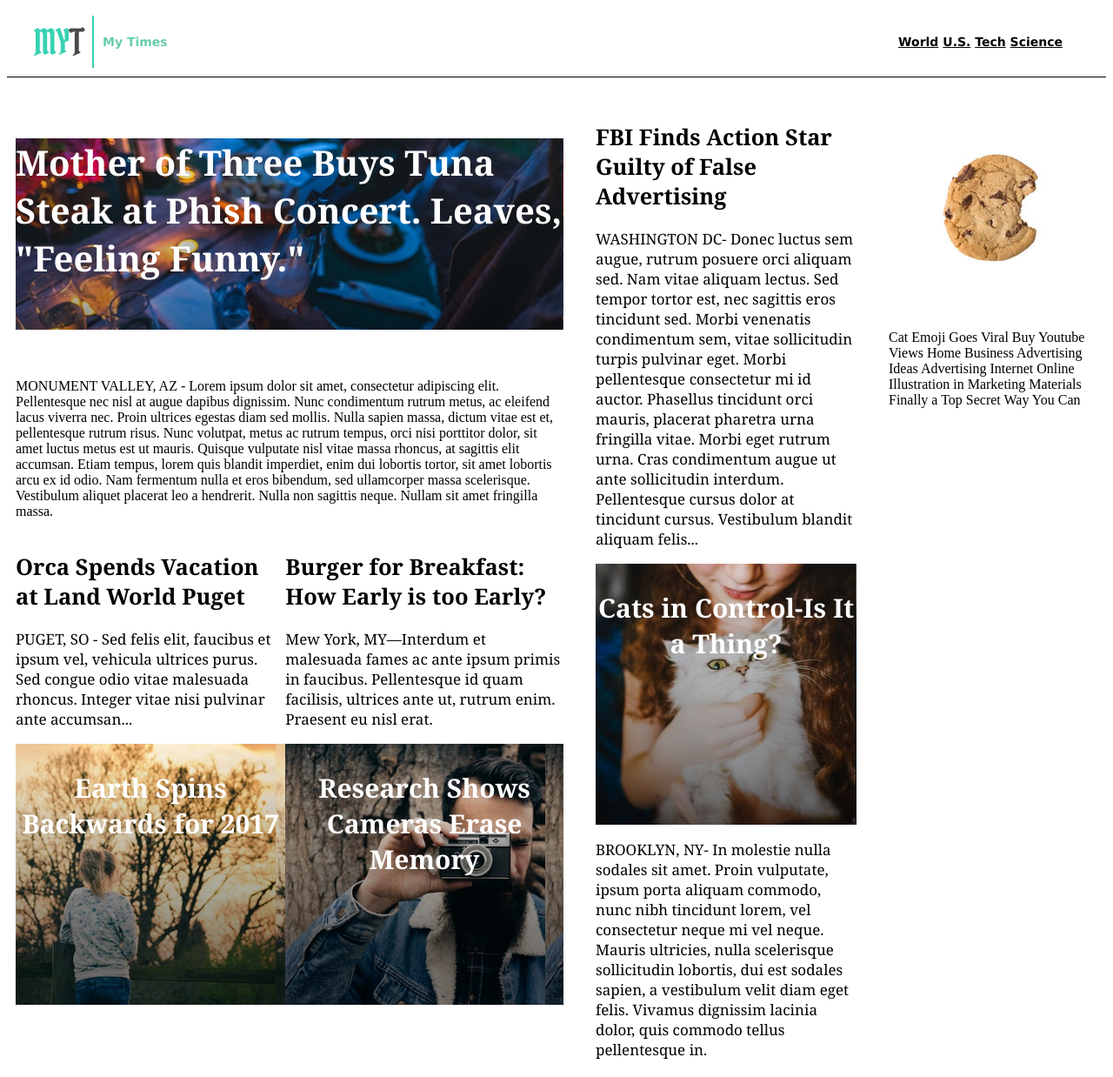
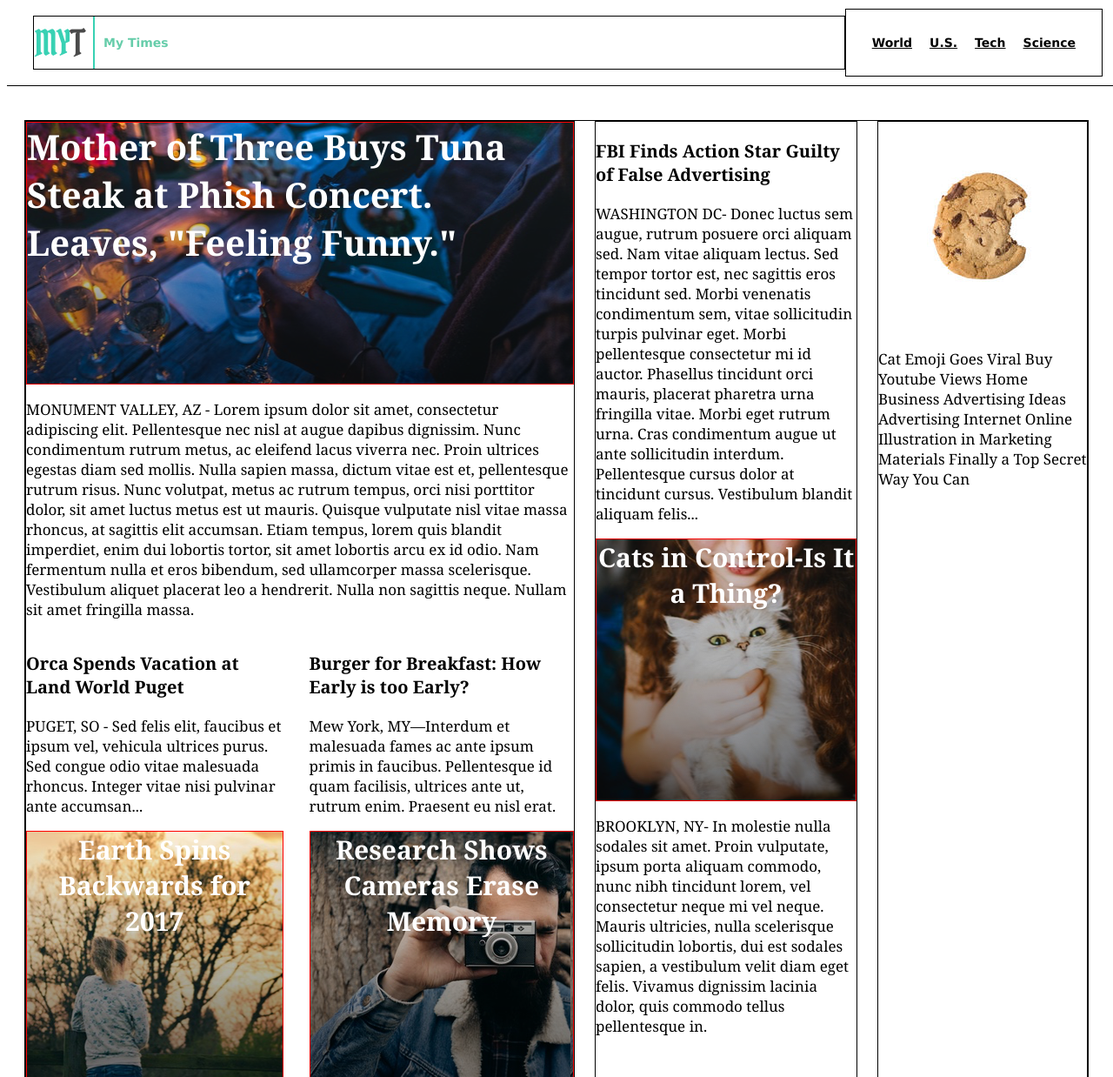
Before and after one commit to emma-wa/My_Times, a plain HTML site: page index.html in a window 1280 px wide. Shown: the top 1238 px of the page at 87% size. Drawn offline with Linux system fonts and the light colour scheme.

Commit message:
Fix body formatting

```diff
--- a/index.html
+++ b/index.html
@@ -23,58 +23,54 @@
     <div class="content">
       <!--left column - "Large"-->
       <div class="large">
-        <div class="headline">
-          <div class="image-text">
-            <p id="main-story">Mother of Three Buys Tuna Steak at Phish Concert. Leaves, "Feeling Funny."</p>
+        <div class="main-story">
+          <div class="pic" id="main-pic">
+            <h2>Mother of Three Buys Tuna Steak at Phish Concert. Leaves, "Feeling Funny."</h2>
           </div>
-          <div class="story">
+          <div class="text">
             <p>MONUMENT VALLEY, AZ - Lorem ipsum dolor sit amet, consectetur adipiscing elit. Pellentesque nec nisl at augue dapibus dignissim. Nunc condimentum rutrum metus, ac eleifend lacus viverra nec. Proin ultrices egestas diam sed mollis. Nulla sapien massa, dictum vitae est et, pellentesque rutrum risus. Nunc volutpat, metus ac rutrum tempus, orci nisi porttitor dolor, sit amet luctus metus est ut mauris. Quisque vulputate nisl vitae massa rhoncus, at sagittis elit accumsan. Etiam tempus, lorem quis blandit imperdiet, enim dui lobortis tortor, sit amet lobortis arcu ex id odio. Nam fermentum nulla et eros bibendum, sed ullamcorper massa scelerisque. Vestibulum aliquet placerat leo a hendrerit. Nulla non sagittis neque. Nullam sit amet fringilla massa.</p>
           </div>
         </div>
         <div class="stories">
-          <div class="story">
+          <div class="story-1">
             <div class="text">
-              <h2>Orca Spends Vacation at Land World Puget</h2>
+              <h3>Orca Spends Vacation at Land World Puget</h3>
               <p>PUGET, SO - Sed felis elit, faucibus et ipsum vel, vehicula ultrices purus. Sed congue odio vitae malesuada rhoncus. Integer vitae nisi pulvinar ante accumsan...</p>
             </div>
-            <div class="image-text" id="pic1">
-              <p>Earth Spins Backwards for 2017</p>
+            <div class="pic" id="pic1">
+              <h2>Earth Spins Backwards for 2017</h2>
             </div>
           </div>
-          <div class="story">
+          <div class="story-2">
             <div class="text">
-              <h2>Burger for Breakfast: How Early is too Early?</h2>
+              <h3>Burger for Breakfast: How Early is too Early?</h3>
               <p>Mew York, MY—Interdum et malesuada fames ac ante ipsum primis in faucibus. Pellentesque id quam facilisis, ultrices ante ut, rutrum enim. Praesent eu nisl erat.</p>
             </div>
-            <div class="image-text" id="pic2">
-              <p>Research Shows Cameras Erase Memory</p>
+            <div class="pic" id="pic2">
+              <h2>Research Shows Cameras Erase Memory</h2>
             </div>
           </div>
         </div>
       </div>
       <!--middle column "medium" -->
       <div class="medium">
-        <div class="stories">
-          <div class="story">
         <div class="text">
-              <h2>FBI Finds Action Star Guilty of False Advertising</h2>
+          <h3>FBI Finds Action Star Guilty of False Advertising</h3>
           <p>WASHINGTON DC- Donec luctus sem augue, rutrum posuere orci aliquam sed. Nam vitae aliquam lectus. Sed tempor tortor est, nec sagittis eros tincidunt sed. Morbi venenatis condimentum sem, vitae sollicitudin turpis pulvinar eget. Morbi pellentesque consectetur mi id auctor. Phasellus tincidunt orci mauris, placerat pharetra urna fringilla vitae. Morbi eget rutrum urna. Cras condimentum augue ut ante sollicitudin interdum. Pellentesque cursus dolor at tincidunt cursus. Vestibulum blandit aliquam felis...</p>
         </div>
-            <div class="image-text" id="pic3">
-              <p>Cats in Control-Is It a Thing?</p>
+        <div class="pic" id="pic3">
+          <h2>Cats in Control-Is It a Thing?</h2>
         </div>
-          </div>
-          <div class="story">
         <div class="text">
           <p>BROOKLYN, NY- In molestie nulla sodales sit amet. Proin vulputate, ipsum porta aliquam commodo, nunc nibh tincidunt lorem, vel consectetur neque mi vel neque. Mauris ultricies, nulla scelerisque sollicitudin lobortis, dui est sodales sapien, a vestibulum velit diam eget felis. Vivamus dignissim lacinia dolor, quis commodo tellus pellentesque in.</p>
         </div>
       </div>
-        </div>
-      </div>
       <!--right column "small" -->
       <div class="small">
+        <div class="small-pic">
           <img src="resources/media/img-news-bite.png">
-        <div class="story">
+        </div>
+        <div class="text">
           <p>Cat Emoji Goes Viral Buy Youtube Views Home Business Advertising Ideas Advertising Internet Online Illustration in Marketing Materials Finally a Top Secret Way You Can</p>
         </div>
       </div>
--- a/resources/css/style.css
+++ b/resources/css/style.css
@@ -1,20 +1,27 @@
 /* header */
 .header {
-  align-content: center;
+  display: flex;
   align-items: center;
-  justify-content: space-between;
+  position: fixed;
+  z-index: 1;
+  width: 100%;
+  border-bottom: 1px solid black;
+  background-color: white;
   font-family: Verdana;
   font-size: 14px;
   font-weight: bold;
-  display: flex;
+  top: 0px;
+  /* missing on codecademy  */
+  justify-content: space-between;
   padding: 10px 30px;
-  border-bottom: 1px solid black;
 }
 
 .logo {
+  display: flex;
   color: MediumAquamarine;
-  display: flex;
+  flex-grow: 1;
   align-items: center;
+  border: 1px solid black;
 }
 
 .logo h1 {
@@ -23,49 +30,71 @@
 }
 
 .navigate {
+  display: flex;
   padding: 20px;
+  margin-right: 50px;
+  border: 1px solid black;
 }
 
 .navigate a {
   color: black;
+  padding: 10px;
+  display: inline-block;
 }
 /* body containers */
 
 .content {
   display: flex;
-  margin: 10px 10px 40px 10px;
-  align-items: stretch;
-  padding-top: 20px;
+  margin: 0px 20px 40px 20px;
   justify-content: space-between;
+  position: relative;
+  top: 130px;
+  border: 1px solid black;
 }
 
 .large {
   width: 630px;
+  border: 1px solid black;
+  display: flex;
+  flex-direction: column;
 }
 
 .medium {
   width: 300px;
+  border: 1px solid black;
+  display: flex;
+  flex-direction: column;
 }
 
 .small {
   width: 240px;
+  border: 1px solid black;
+  display: flex;
+  flex-direction: column;
 }
 
 /* images */
-.image-text {
-  display: flex;
+.pic {
+  height: 300px;
+  border: 1px solid red;
+  text-align: center;
+}
+
+.pic h2 {
   font-family: Georgia;
   font-weight: bold;
   font-size: 30px;
   color: white;
-  height: 300px;
-  text-align: center;
+  margin: 0;
 }
 /* replace ../ with /My_Times/resources when pushing to github */
-#main-story {
+#main-pic {
+  background-image: url("../media/img-story-main.png");
+  text-align: left;
+}
+
+#main-pic h2 {
   font-size: 40px;
-  text-align: left;
-  background-image: url("../media/img-story-main.png");
 }
 
 #pic1 {
@@ -81,16 +110,19 @@
 }
 
 /* stories */
-
 .stories {
+  display: flex;
+}
+.text {
   font-family: Georgia;
   font-size: 17px;
   color: black;
-  display: flex;
 }
 
-.medium .stories {
-  display: flex;
-  align-content: stretch;
-  flex-wrap: wrap;
+.text h3 {
+  font-size: 20px;
 }
+
+.story-1 {
+  margin-right: 30px;
+}
```
Lines whose indentation alone changed are shown as unchanged.
